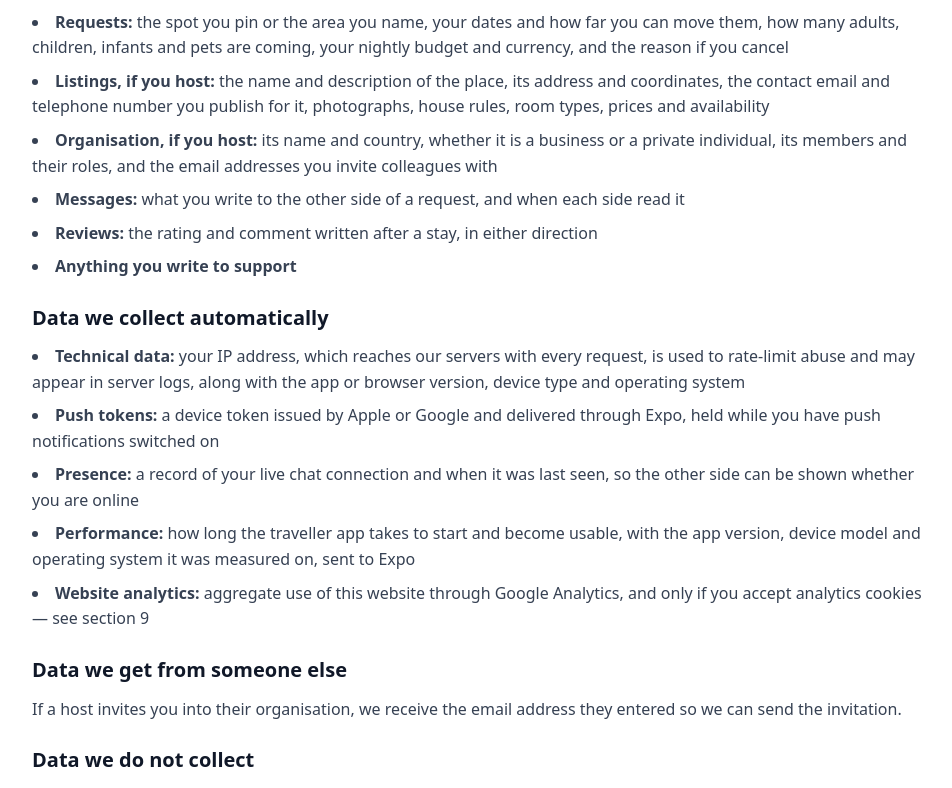
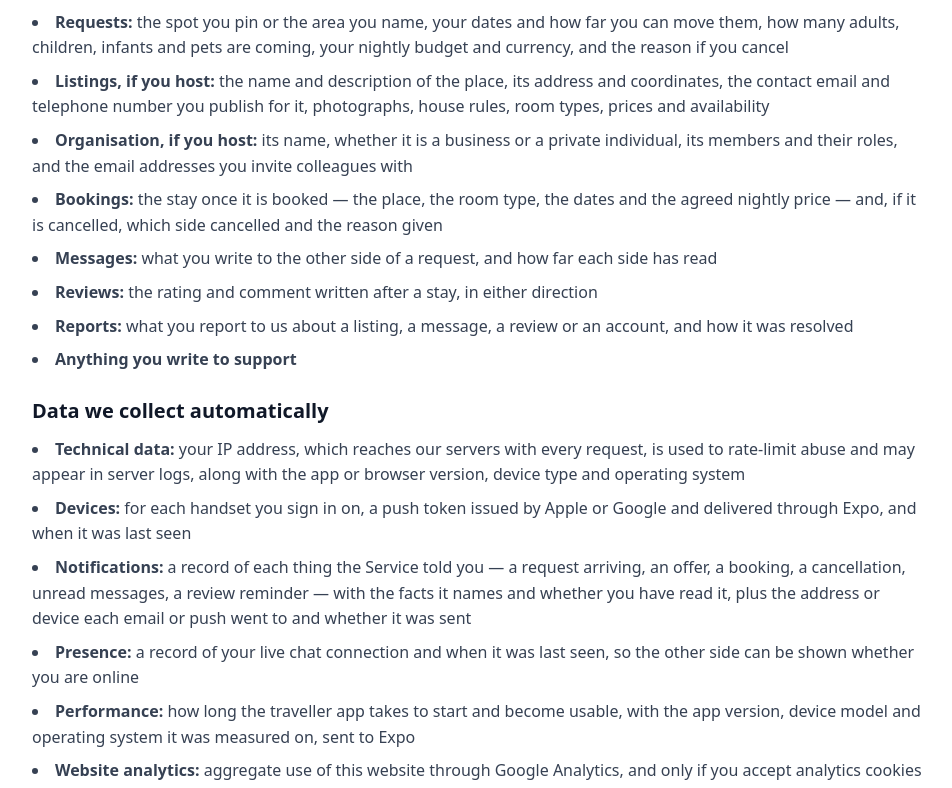
Before and after one commit to Trawise/Trawise.Landing, a React (Vite) app in the folder src/: page /privacy-policy in a window 1280 px wide. Shown: the part 902-1690 px from the top of the page, without its empty margins (160-1112 px from the left). Built offline with nearby package versions, Linux system fonts and the light colour scheme.

Commit message:
Bring the FAQ, privacy policy and terms in line with bookings, host cancellation and the notification hub

```diff
--- a/src/src/PrivacyPolicy.tsx
+++ b/src/src/PrivacyPolicy.tsx
@@ -138,18 +138,29 @@ export function PrivacyPolicy() {
                         availability
                       </li>
                       <li>
-                        <strong>Organisation, if you host:</strong> its name and
-                        country, whether it is a business or a private
-                        individual, its members and their roles, and the email
-                        addresses you invite colleagues with
+                        <strong>Organisation, if you host:</strong> its name,
+                        whether it is a business or a private individual, its
+                        members and their roles, and the email addresses you
+                        invite colleagues with
+                      </li>
+                      <li>
+                        <strong>Bookings:</strong> the stay once it is booked
+                        — the place, the room type, the dates and the agreed
+                        nightly price — and, if it is cancelled, which side
+                        cancelled and the reason given
                       </li>
                       <li>
                         <strong>Messages:</strong> what you write to the other
-                        side of a request, and when each side read it
+                        side of a request, and how far each side has read
                       </li>
                       <li>
                         <strong>Reviews:</strong> the rating and comment written
                         after a stay, in either direction
+                      </li>
+                      <li>
+                        <strong>Reports:</strong> what you report to us about a
+                        listing, a message, a review or an account, and how it
+                        was resolved
                       </li>
                       <li>
                         <strong>Anything you write to support</strong>
@@ -168,9 +179,17 @@ export function PrivacyPolicy() {
                         operating system
                       </li>
                       <li>
-                        <strong>Push tokens:</strong> a device token issued by
-                        Apple or Google and delivered through Expo, held while
-                        you have push notifications switched on
+                        <strong>Devices:</strong> for each handset you sign in
+                        on, a push token issued by Apple or Google and
+                        delivered through Expo, and when it was last seen
+                      </li>
+                      <li>
+                        <strong>Notifications:</strong> a record of each thing
+                        the Service told you — a request arriving, an offer, a
+                        booking, a cancellation, unread messages, a review
+                        reminder — with the facts it names and whether you have
+                        read it, plus the address or device each email or push
+                        went to and whether it was sent
                       </li>
                       <li>
                         <strong>Presence:</strong> a record of your live chat
@@ -423,9 +442,10 @@ export function PrivacyPolicy() {
                       <li>
                         <strong>When you delete your account</strong> we
                         anonymise it rather than erase the rows outright: your
-                        name, email address and password are removed, your push
-                        tokens are deleted, your sessions are ended and your
-                        host memberships are suspended. What remains is the
+                        name, email address and password are removed, your
+                        devices are removed, anything still queued to be sent to
+                        you is discarded, your sessions are ended and your host
+                        memberships are suspended. What remains is the
                         record of stays, messages and reviews that belongs to
                         the other party as much as to you, with nothing left in
                         it that identifies you. It cannot be undone
@@ -436,9 +456,17 @@ export function PrivacyPolicy() {
                         ends
                       </li>
                       <li>
-                        <strong>Push tokens</strong> until you switch
-                        notifications off, delete your account, or the token
-                        stops being valid
+                        <strong>Devices</strong> until you sign out on the
+                        handset, delete your account, or the push network
+                        reports it gone; an account keeps its ten most recently
+                        seen
+                      </li>
+                      <li>
+                        <strong>Notifications</strong> for 180 days once read
+                        and a year if never read; the record of an email or
+                        push being sent for 30 days, or 90 days if it could not
+                        be delivered; the receipt a push network returns for
+                        about a day
                       </li>
                       <li>
                         <strong>Server logs and diagnostics</strong> for a short
@@ -502,11 +530,13 @@ export function PrivacyPolicy() {
                       <li>
                         <strong>Download my data</strong>, in Settings in either
                         app, gives you a file with your profile, your
-                        notification settings, your requests and the offers on
-                        them, the messages you wrote, the reviews you wrote and
-                        received, and your organisation memberships. Messages
-                        you received are left out: the other half of a
-                        conversation is someone else's personal data
+                        notification settings and devices, your requests and
+                        the offers on them, your bookings, the messages you
+                        wrote, the reviews you wrote and received, the
+                        notifications you were sent, your reports, and your
+                        organisation memberships. Messages you received are
+                        left out: the other half of a conversation is someone
+                        else's personal data
                       </li>
                       <li>
                         <strong>Delete account</strong>, in Settings in either
--- a/src/src/i18n/locales/en.json
+++ b/src/src/i18n/locales/en.json
@@ -101,7 +101,7 @@
   },
   "questions": {
     "title": "Questions before you start?",
-    "description": "The FAQ covers what it costs, who can see your request, what a counter-offer is, and what happens after a place says yes.",
+    "description": "The FAQ covers who can see your request, what a counter-offer is, and what happens after a place says yes.",
     "cta": "Read the FAQ"
   },
   "footer": {
@@ -123,12 +123,12 @@
   },
   "privacyPolicy": {
     "title": "Trawise Privacy Policy",
-    "lastUpdated": "Last updated: September 2, 2026",
+    "lastUpdated": "Last updated: September 17, 2026",
     "backToHome": "Back to home"
   },
   "termsOfService": {
     "title": "Trawise Terms of Service",
-    "lastUpdated": "Last updated: August 28, 2026",
+    "lastUpdated": "Last updated: September 17, 2026",
     "backToHome": "Back to home"
   },
   "notFound": {
@@ -180,7 +180,7 @@
   "opensInNewTab": "opens in a new tab",
   "faq": {
     "title": "Frequently asked questions",
-    "subtitle": "How Trawise works, what it costs, and what happens after a place says yes.",
+    "subtitle": "How Trawise works and what happens after a place says yes.",
     "backToHome": "Back to home"
   },
   "openInApp": {
--- a/src/src/i18n/locales/es.json
+++ b/src/src/i18n/locales/es.json
@@ -101,7 +101,7 @@
   },
   "questions": {
     "title": "¿Alguna duda antes de empezar?",
-    "description": "Las preguntas frecuentes explican cuánto cuesta, quién puede ver tu solicitud, qué es una contraoferta y qué pasa cuando un alojamiento acepta.",
+    "description": "Las preguntas frecuentes explican quién puede ver tu solicitud, qué es una contraoferta y qué ocurre cuando un alojamiento dice sí.",
     "cta": "Leer las preguntas frecuentes"
   },
   "footer": {
@@ -123,12 +123,12 @@
   },
   "privacyPolicy": {
     "title": "Política de privacidad de Trawise",
-    "lastUpdated": "Última actualización: 2 de septiembre de 2026",
+    "lastUpdated": "Última actualización: 17 de septiembre de 2026",
     "backToHome": "Volver al inicio"
   },
   "termsOfService": {
     "title": "Términos del servicio de Trawise",
-    "lastUpdated": "Última actualización: 28 de agosto de 2026",
+    "lastUpdated": "Última actualización: 17 de septiembre de 2026",
     "backToHome": "Volver al inicio"
   },
   "notFound": {
@@ -180,7 +180,7 @@
   "opensInNewTab": "se abre en una pestaña nueva",
   "faq": {
     "title": "Preguntas frecuentes",
-    "subtitle": "Cómo funciona Trawise, cuánto cuesta y qué pasa cuando un alojamiento acepta.",
+    "subtitle": "Cómo funciona Trawise y qué ocurre cuando un alojamiento dice sí.",
     "backToHome": "Volver al inicio"
   },
   "openInApp": {
--- a/src/src/i18n/locales/it.json
+++ b/src/src/i18n/locales/it.json
@@ -101,7 +101,7 @@
   },
   "questions": {
     "title": "Domande prima di iniziare?",
-    "description": "Le domande frequenti spiegano quanto costa, chi può vedere la tua richiesta, cos'è una controproposta e cosa succede quando una struttura accetta.",
+    "description": "Le domande frequenti spiegano chi può vedere la tua richiesta, cos'è una controproposta e cosa succede quando una struttura dice sì.",
     "cta": "Leggi le FAQ"
   },
   "footer": {
@@ -123,12 +123,12 @@
   },
   "privacyPolicy": {
     "title": "Informativa sulla privacy di Trawise",
-    "lastUpdated": "Ultimo aggiornamento: 2 settembre 2026",
+    "lastUpdated": "Ultimo aggiornamento: 17 settembre 2026",
     "backToHome": "Torna alla home"
   },
   "termsOfService": {
     "title": "Termini di servizio di Trawise",
-    "lastUpdated": "Ultimo aggiornamento: 28 agosto 2026",
+    "lastUpdated": "Ultimo aggiornamento: 17 settembre 2026",
     "backToHome": "Torna alla home"
   },
   "notFound": {
@@ -180,7 +180,7 @@
   "opensInNewTab": "si apre in una nuova scheda",
   "faq": {
     "title": "Domande frequenti",
-    "subtitle": "Come funziona Trawise, quanto costa e cosa accade quando una struttura accetta.",
+    "subtitle": "Come funziona Trawise e cosa succede quando una struttura dice sì.",
     "backToHome": "Torna alla home"
   },
   "openInApp": {
--- a/src/src/i18n/locales/sv.json
+++ b/src/src/i18n/locales/sv.json
@@ -101,7 +101,7 @@
   },
   "questions": {
     "title": "Frågor innan du börjar?",
-    "description": "Vanliga frågor tar upp vad det kostar, vem som kan se din förfrågan, vad ett motbud är och vad som händer när ett boende säger ja.",
+    "description": "Vanliga frågor förklarar vem som kan se din förfrågan, vad ett motbud är och vad som händer när ett boende säger ja.",
     "cta": "Läs vanliga frågor"
   },
   "footer": {
@@ -123,12 +123,12 @@
   },
   "privacyPolicy": {
     "title": "Trawise integritetspolicy",
-    "lastUpdated": "Senast uppdaterad: 2 september 2026",
+    "lastUpdated": "Senast uppdaterad: 17 september 2026",
     "backToHome": "Tillbaka till startsidan"
   },
   "termsOfService": {
     "title": "Trawise användarvillkor",
-    "lastUpdated": "Senast uppdaterad: 28 augusti 2026",
+    "lastUpdated": "Senast uppdaterad: 17 september 2026",
     "backToHome": "Tillbaka till startsidan"
   },
   "notFound": {
@@ -180,7 +180,7 @@
   "opensInNewTab": "öppnas i en ny flik",
   "faq": {
     "title": "Vanliga frågor",
-    "subtitle": "Så fungerar Trawise, vad det kostar och vad som händer när ett boende säger ja.",
+    "subtitle": "Så fungerar Trawise och vad som händer när ett boende säger ja.",
     "backToHome": "Tillbaka till startsidan"
   },
   "openInApp": {
```
Also changed, not shown: src/src/Faq.tsx (+17 -11 lines), src/src/TermsOfService.tsx (+9 -2 lines).
